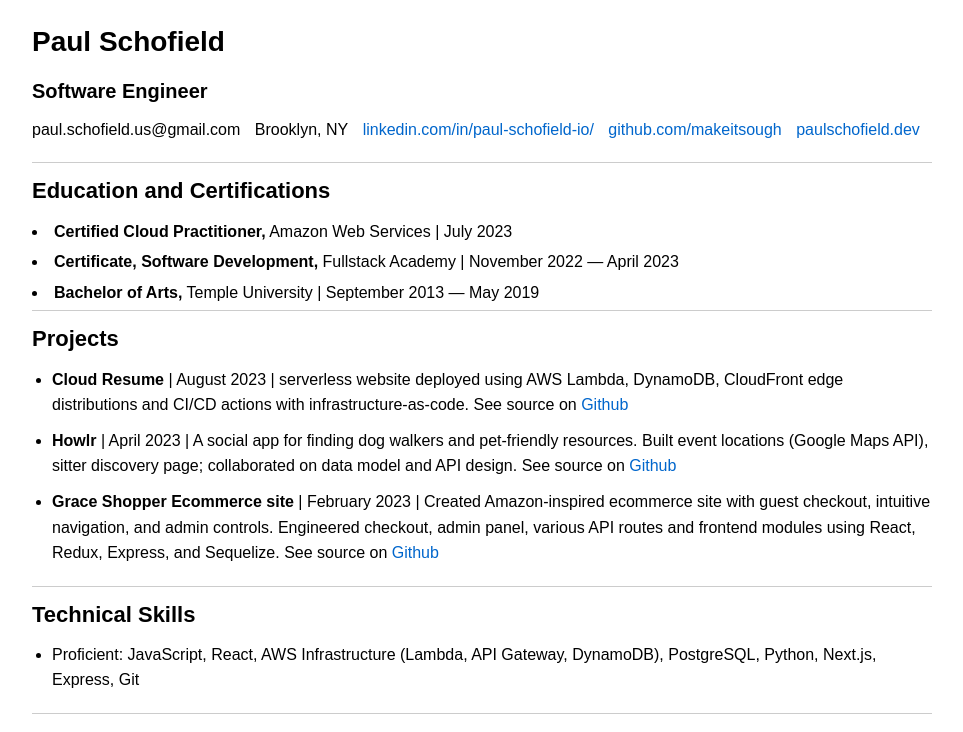
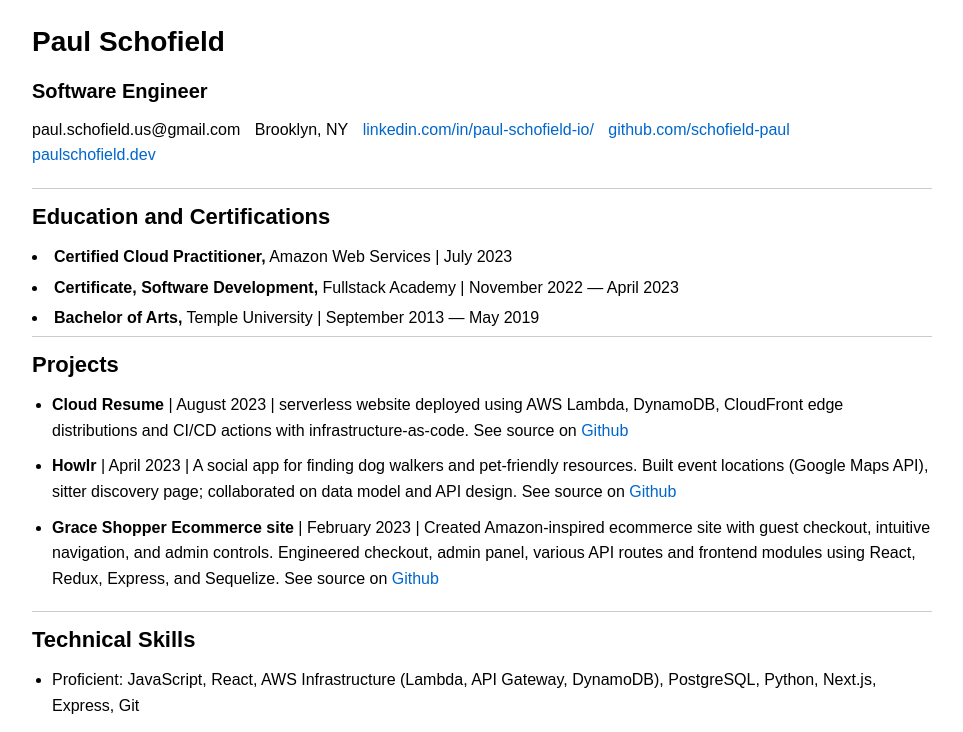
Before and after one commit to makeitsough/cloud-resume, a plain HTML site: page frontend/index.html in a window 1280 px wide. Shown: the top 732 px of the page, without its empty margins (158-1121 px from the left). Drawn offline with Linux system fonts and the light colour scheme; no server answers.

Commit message:
Update index.html

```diff
--- a/frontend/index.html
+++ b/frontend/index.html
@@ -13,7 +13,7 @@
     <li>paul.schofield.us@gmail.com</li>
     <li>Brooklyn, NY</li>
     <li><a href="https://linkedin.com/in/paul-schofield-io/" target="_blank">linkedin.com/in/paul-schofield-io/</a></li>
-    <li><a href="https://github.com/schofield-paul" target="_blank">github.com/makeitsough</a></li>
+    <li><a href="https://github.com/schofield-paul" target="_blank">github.com/schofield-paul</a></li>
     <li><a href="https://paulschofield.dev" target="_blank">paulschofield.dev</a></li>
   </ul>
   <div class="section education">
```
